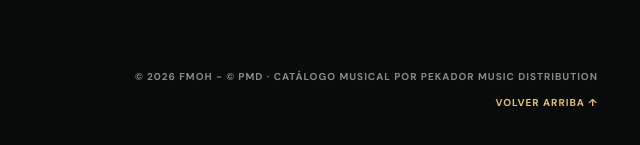
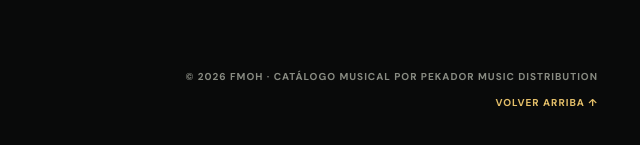
Before and after one commit to PekaOS-Pro/FMOH-WEB, a plain HTML site: page index.html in a window 1280 px wide. Shown: the part 4072-4217 px from the top of the page, 640-1280 px from the left. Drawn offline with nearby package versions, Linux system fonts and the light colour scheme; a web font is replaced by a local one.

Commit message:
Update index.html

```diff
--- a/index.html
+++ b/index.html
@@ -28,7 +28,7 @@
     <section class="bio-section" id="biografia"><div class="wrap bio-grid"><div class="bio-visual"><img id="artistPhoto" src="assets/images/artista-demo.jpg" alt="Imagen provisional para la fotografía del artista" loading="lazy"><span class="bio-stamp">FMOH / CHILE</span></div><div class="bio-copy"><span class="kicker">LA HISTORIA DETRÁS DE LA VOZ</span><h2>FMOH<span></span></h2><p class="bio-quote" id="artistQuote">«Una trayectoria escrita a ritmo de hip-hop.»</p><div class="bio-rule"></div><p class="bio-text" id="artistBio"></p><div class="bio-chips"><span>HIP HOP</span><span>VILLA ALEMANA</span><span>CHILE</span></div><a class="text-link" id="bioSpotify" href="#contacto">EXPLORAR SU MÚSICA <span>↗</span></a></div></div></section>
     <section class="listen-section wrap" id="contacto"><span class="kicker">CONECTA CON FMOH</span><div class="listen-layout"><h2>LA MÚSICA<br>CONTINÚA<span>.</span></h2><div><p>Escucha los lanzamientos, descubre nuevos temas y sigue las novedades en sus plataformas.</p><div class="social-links" id="socialLinks"></div></div></div></section>
   </main>
-  <footer class="footer"><div class="wrap footer-flex"><div><a class="footer-logo" href="#inicio">FMOH<span>■</span></a><p>HIP HOP DESDE VILLA ALEMANA.</p></div><div class="footer-meta"><span>© <span id="yearNow"></span> FMOH - © PMD · CATÁLOGO MUSICAL POR PEKADOR MUSIC DISTRIBUTION</span><a href="#inicio">VOLVER ARRIBA ↑</a></div></div></footer>
+  <footer class="footer"><div class="wrap footer-flex"><div><a class="footer-logo" href="#inicio">FMOH<span>■</span></a><p>HIP HOP DESDE VILLA ALEMANA.</p></div><div class="footer-meta"><span>© <span id="yearNow"></span> FMOH · CATÁLOGO MUSICAL POR PEKADOR MUSIC DISTRIBUTION</span><a href="#inicio">VOLVER ARRIBA ↑</a></div></div></footer>
   <div class="toast" id="toast" role="status" aria-live="polite"></div>
   <script src="data/site-data.js"></script><script src="assets/js/site.js?v=20261118-player" defer></script>
 </body></html>
```
